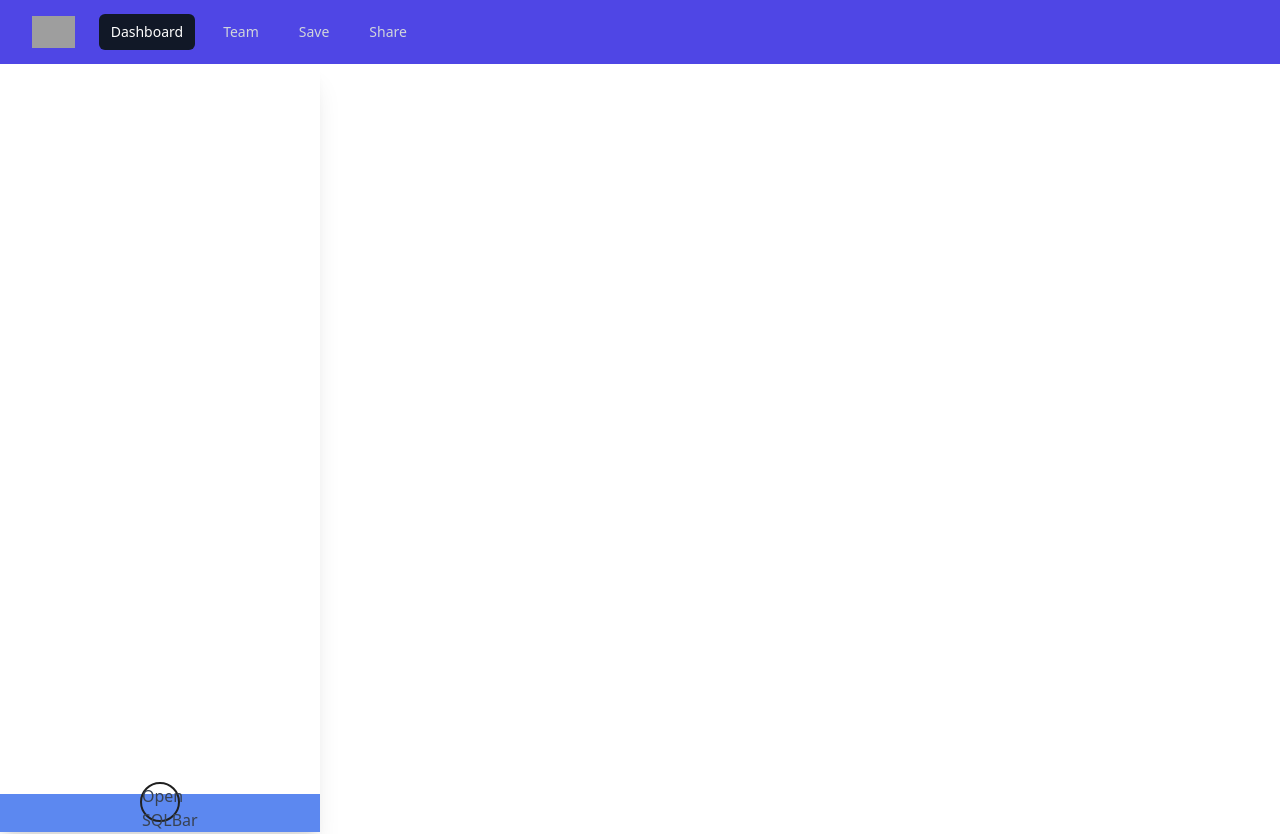
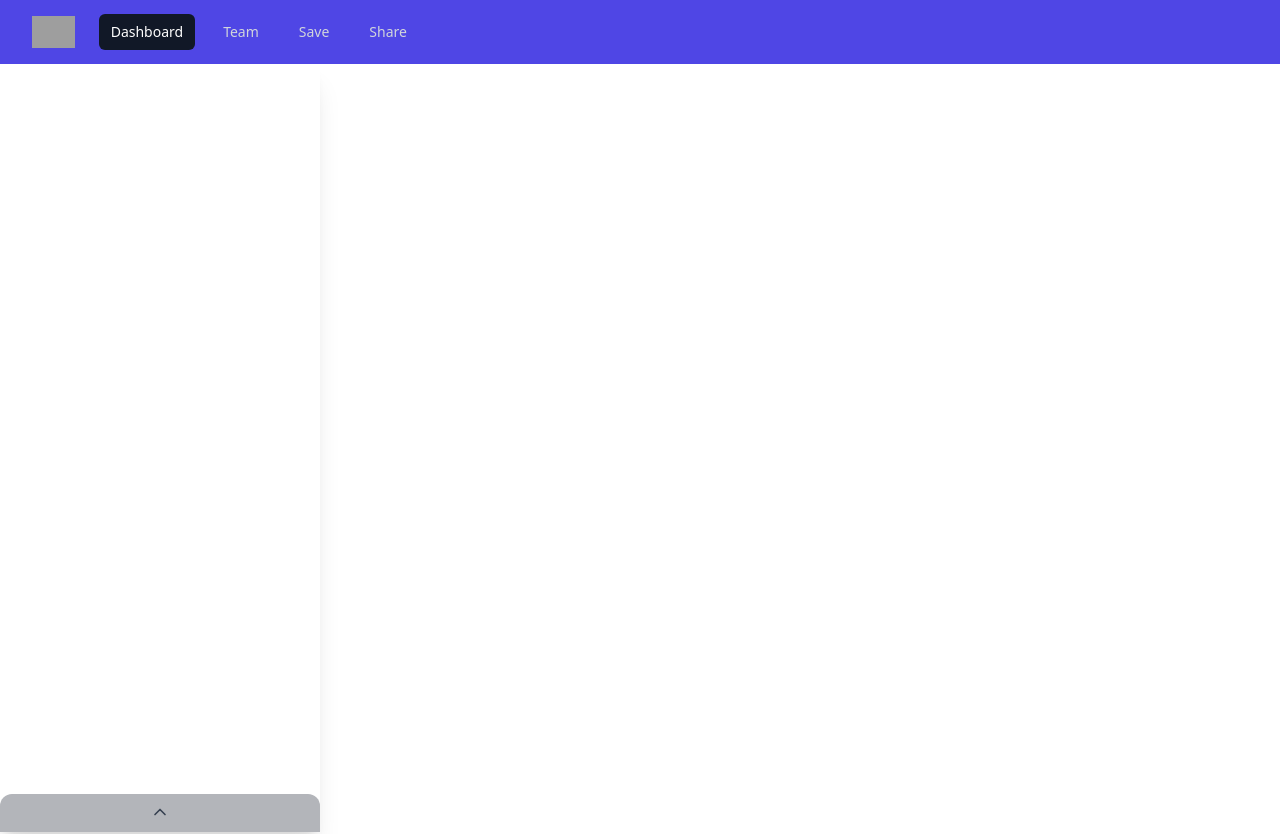
Before and after one commit to MK-T3/chatDB, a React (Vite) app: page /InputPage in a window 1280 px wide. Built offline with nearby package versions, Linux system fonts and the light colour scheme; grey boxes are pictures that could not be loaded.

Commit message:
BtnLogoChange

```diff
--- a/src/components/Sqlbar.jsx
+++ b/src/components/Sqlbar.jsx
@@ -1,6 +1,6 @@
 import React, { useState } from "react";
 import styles from "./Sqlbar.module.css";
-
+import {ChevronDownIcon} from "@heroicons/react/24/outline"
 const Sqlbar = ({ children }) => {
     const [isOpen, setOpen] = useState(false);
 
@@ -17,24 +17,14 @@ const Sqlbar = ({ children }) => {
                 <div className={styles.content}>{children}</div>
             </div>
             <button onClick={toggleMenu} className={styles.button}>
-        {isOpen ? <span>X</span> : "Open SQLBar"}
+                <ChevronDownIcon
+                    strokeWidth={2.5}
+                    className={`mx-auto h-4 w-4 transition-transform rotate-180 ${isOpen ? "rotate-0 " : ""}`}
+                />
             </button>
         </div>
     );
 
-//   return (
-//     <div className={styles.container}>
-//       <div ref={side}  className={styles.sidebar} style={{ width: `${width}px`, height: '100%',  transform: `translatex(${-xPosition}px)`}}>
-//           <button onClick={() => toggleMenu()}
-//           className={styles.button} >
-//             {isOpen ?
-//             <span>X</span> : <img src="images/avatar.png" alr="contact open button" className={styles.openBtn}/>
-//             }
-//           </button>
-//         <div className={styles.content}>{children}</div> //사이드바 컴포넌트 내부 값이 구현되는 위치
-//       </div>
-//     </div>
-//   );
 };
 
 export default Sqlbar;
--- a/src/components/Sqlbar.module.css
+++ b/src/components/Sqlbar.module.css
@@ -7,9 +7,11 @@
     bottom:0; /* 아래에서 숨겨진 상태 */
     height: 5%;
     width: 100%;
+    border-top-left-radius: 12px;
+    border-top-right-radius: 12px;
     left: 0;
-    background: #5c88f0;
-    transition: height 1.5s ease, width 1s ease;
+    background: #b3b5ba;
+    transition: height 1s ease, width 1s ease;
 
   }
 
@@ -24,11 +26,11 @@
     bottom: 10px; /* 하단 여백 조정 */
     left: 50%; /* 화면 가운데로 이동 */
     transform: translateX(-50%); /* 수평으로 가운데 정렬 */
-    width: 40px;
-    height: 40px;
+    width: 20px;
+    height: 20px;
     z-index: 99;
     transition: 0.8s ease;
-    border: 2px solid #202020;
+
     border-radius: 40px;
 
   }
```
Lines whose indentation alone changed are shown as unchanged.
